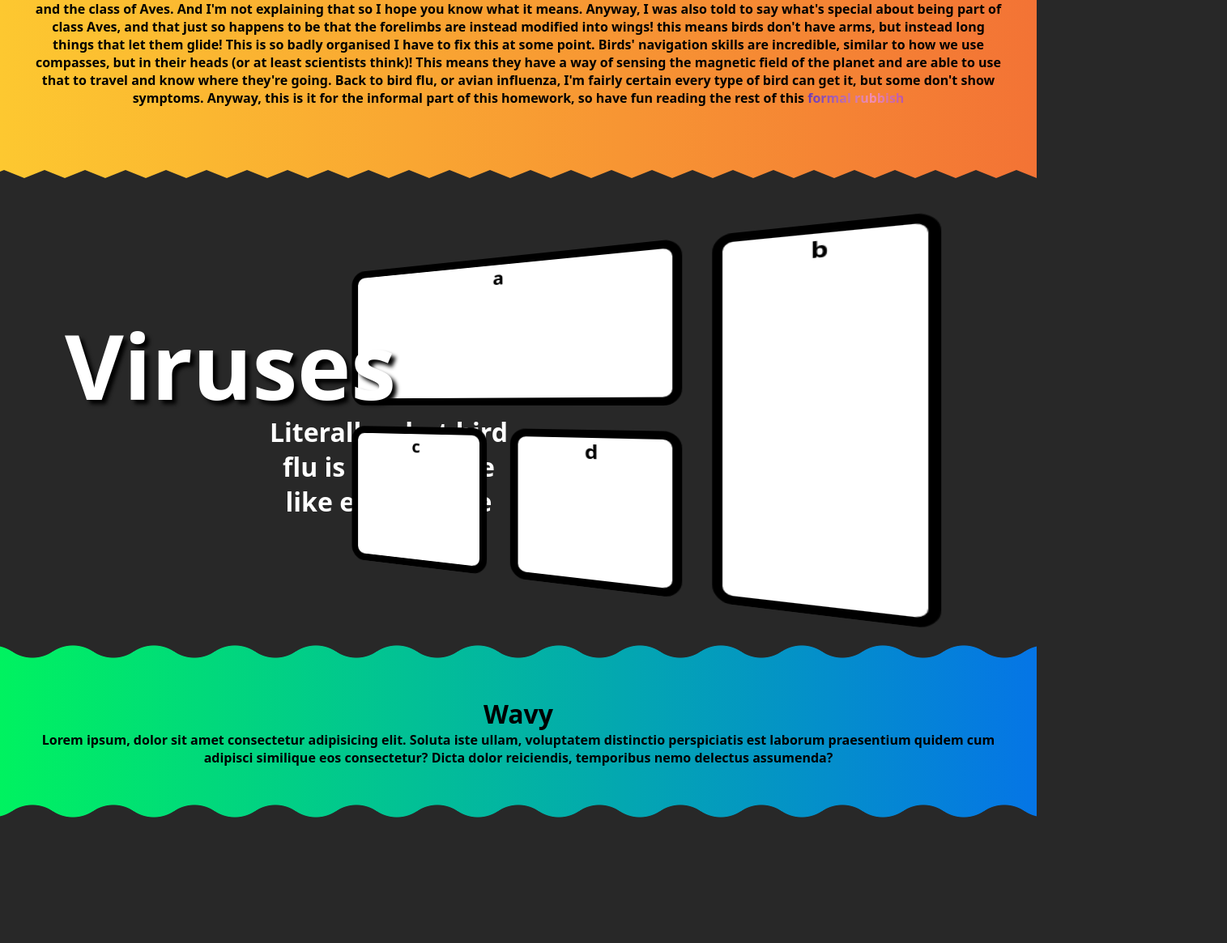
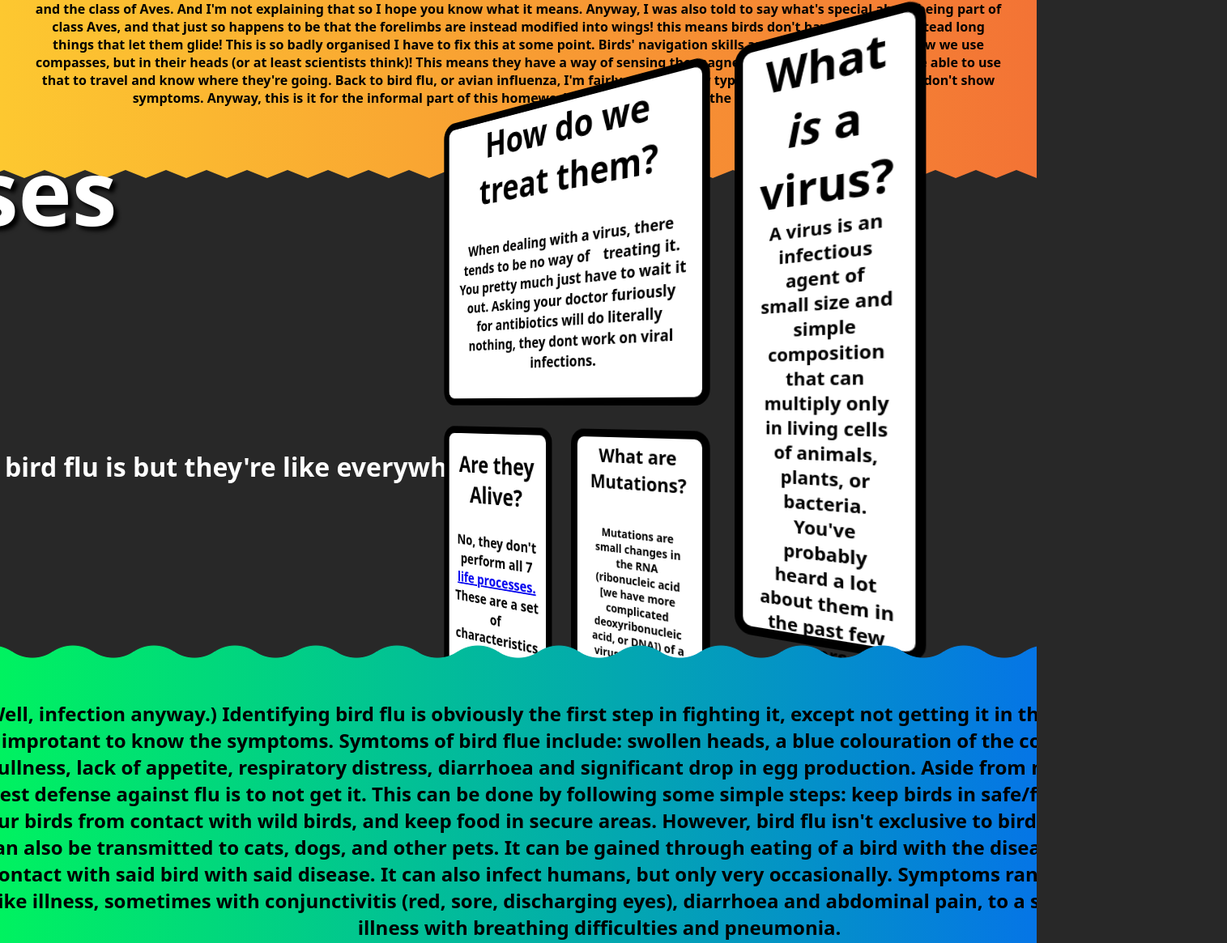
Before and after one commit to FutureShock314/Sci-HW-Bird-Flu, a plain HTML site: page index.html in a window 1280 px wide. Shown: the part 1028-2193 px from the top of the page at 81% size, 1515 px wide, since content can reach past the window. Before the commit the page ends 2055 px from the top, so only its background shows below. Drawn offline with Linux system fonts and the light colour scheme.

Commit message:
finished grid, added infection section, roughly finished site

```diff
--- a/index.html
+++ b/index.html
@@ -95,21 +95,49 @@
                 </p>
                 <div class="card-wrapper">
                     <div class="card-container">
-                        <div class="card card1">
-                            <h3 class="card-title">a</h3>
-                            <p class="card-text"></p>
+                        <div class="card">
+                            <h3 class="card-title">How do we treat them?</h3>
+                            <p class="card-text">
+                                When dealing with a virus, there tends to be no
+                                way of ⠀treating it. You pretty much just have
+                                to wait it out. Asking your doctor furiously for
+                                antibiotics will do literally nothing, they dont
+                                work on viral infections.
+                            </p>
                         </div>
-                        <div class="card card2">
-                            <h3 class="card-title">b</h3>
-                            <p class="card-text"></p>
+                        <div class="card">
+                            <h3 class="card-title">
+                                What <em>is</em> a virus?
+                            </h3>
+                            <p class="card-text">
+                                A virus is an infectious agent of small size and
+                                simple composition that can multiply only in
+                                living cells of animals, plants, or bacteria.
+                                You've probably heard a lot about them in the
+                                past few years.
+                            </p>
                         </div>
-                        <div class="card card3">
-                            <h3 class="card-title">c</h3>
-                            <p class="card-text"></p>
+                        <div class="card">
+                            <h3 class="card-title">Are they Alive?</h3>
+                            <p class="card-text">
+                                No, they don't perform all 7
+                                <a
+                                    href="https://www.twinkl.co.uk/teaching-wiki/seven-life-processes"
+                                    >life processes.</a
+                                >
+                                These are a set of characteristics every living
+                                thing complies to
+                            </p>
                         </div>
-                        <div class="card card4">
-                            <h3 class="card-title">d</h3>
-                            <p class="card-text"></p>
+                        <div class="card">
+                            <h3 class="card-title">What are Mutations?</h3>
+                            <p class="card-text">
+                                Mutations are small changes in the RNA
+                                (ribonucleic acid [we have more complicated
+                                deoxyribonucleic acid, or DNA]) of a virus. They
+                                cause a change in behaviour of it, and generally
+                                immunity.
+                            </p>
                         </div>
                     </div>
                 </div>
@@ -118,13 +146,28 @@
 
         <section class="wavy">
             <div class="wrapper">
-                <h2 class="section-title">Wavy</h2>
+                <h2 class="section-title">Bird Flu</h2>
+                <!-- <h2 class="section-subtitle">(of birds of course)</h2> -->
                 <p class="section-text">
-                    Lorem ipsum, dolor sit amet consectetur adipisicing elit.
-                    Soluta iste ullam, voluptatem distinctio perspiciatis est
-                    laborum praesentium quidem cum adipisci similique eos
-                    consectetur? Dicta dolor reiciendis, temporibus nemo
-                    delectus assumenda?
+                    (Well, infection anyway.) Identifying bird flu is obviously
+                    the first step in fighting it, except not getting it in the
+                    first place, so it's improtant to know the symptoms. Symtoms
+                    of bird flue include: swollen heads, a blue colouration of
+                    the comb and wattles, dullness, lack of appetite,
+                    respiratory distress, diarrhoea and significant drop in egg
+                    production. Aside from noticing these, the best defense
+                    against flu is to not get it. This can be done by following
+                    some simple steps: keep birds in safe/fenced areas, keep
+                    your birds from contact with wild birds, and keep food in
+                    secure areas. However, bird flu isn't exclusive to birds (I
+                    know, right?). It can also be transmitted to cats, dogs, and
+                    other pets. It can be gained through eating of a bird with
+                    the disease, or coming into contact with said bird with said
+                    disease. It can also infect humans, but only very
+                    occasionally. Symptoms range from a mild flu like illness,
+                    sometimes with conjunctivitis (red, sore, discharging eyes),
+                    diarrhoea and abdominal pain, to a severe respiratory
+                    illness with breathing difficulties and pneumonia.
                 </p>
             </div>
         </section>
--- a/style.css
+++ b/style.css
@@ -173,31 +173,6 @@ section {
     transform: rotate(0.5turn);
 }
 
-/* * Wavy */
-
-.wavy {
-    /* mask created with https://css-generators.com/wavy-shapes */
-    background: linear-gradient(to right, #00f260, #0575e6);
-
-    --mask: radial-gradient(45.07px at 50% 62.5px, #000 99%, #0000 101%)
-            calc(50% - 50px) 0/100px 51% repeat-x,
-        radial-gradient(45.07px at 50% -37.5px, #0000 99%, #000 101%) 50% 25px/100px
-            calc(51% - 25px) repeat-x,
-        radial-gradient(
-                45.07px at 50% calc(100% - 62.5px),
-                #000 99%,
-                #0000 101%
-            )
-            calc(50% - 50px) 100%/100px 51% repeat-x,
-        radial-gradient(
-                45.07px at 50% calc(100% + 37.5px),
-                #0000 99%,
-                #000 101%
-            )
-            50% calc(100% - 25px) / 100px calc(51% - 25px) repeat-x;
-    -webkit-mask: var(--mask);
-    mask: var(--mask);
-}
 /* * Dark section(s) */
 
 .dark {
@@ -258,24 +233,115 @@ section {
     border: 10px solid black;
 
     min-height: 175px;
+    max-height: 650px;
 
     align-items: center;
     text-align: center;
+
+    display: grid;
+    grid-template-rows: 1fr 2fr;
+
+    padding-inline: 20px;
+
+    transition: scale ease-in-out 0.3s, box-shadow ease-in-out 0.3s;
+}
+.card:hover {
+    box-shadow: #00f260 0px 0px 10px;
+    scale: 110%;
 }
 .card-title {
     font-weight: bolder;
-    font-size: 1.5rem;
+    font-size: 3rem;
 }
 .card-text {
     font-weight: bold;
+    font-size: 1.25rem;
+    justify-self: center;
 }
-.card1 {
+.card:nth-of-type(1) {
     grid-column: 1 / 3;
 }
-.card2 {
+
+.card:nth-of-type(2) {
     grid-column: 3 / 4;
     grid-row: 1 / 3;
 }
+
+.card:nth-of-type(3) {
+    padding-inline: 10px;
+}
+.card:nth-of-type(3) .card-title {
+    font-size: 2rem;
+}
+.card:nth-of-type(3) .card-text {
+    font-size: 1.25rem;
+}
+
+.card:nth-of-type(4) {
+    grid-template-rows: 0.5fr 2fr;
+}
+.card:nth-of-type(4) .card-title {
+    font-size: 1.5rem;
+}
+.card:nth-of-type(4) .card-text {
+    font-size: 0.9rem;
+}
+
+/* * Wavy */
+
+.wavy {
+    /* mask created with https://css-generators.com/wavy-shapes */
+    background: linear-gradient(to right, #00f260, #0575e6);
+
+    --mask: radial-gradient(45.07px at 50% 62.5px, #000 99%, #0000 101%)
+            calc(50% - 50px) 0/100px 51% repeat-x,
+        radial-gradient(45.07px at 50% -37.5px, #0000 99%, #000 101%) 50% 25px/100px
+            calc(51% - 25px) repeat-x,
+        radial-gradient(
+                45.07px at 50% calc(100% - 62.5px),
+                #000 99%,
+                #0000 101%
+            )
+            calc(50% - 50px) 100%/100px 51% repeat-x,
+        radial-gradient(
+                45.07px at 50% calc(100% + 37.5px),
+                #0000 99%,
+                #000 101%
+            )
+            50% calc(100% - 25px) / 100px calc(51% - 25px) repeat-x;
+    -webkit-mask: var(--mask);
+    mask: var(--mask);
+
+    height: 300px;
+
+    justify-content: center;
+    align-items: center;
+}
+
+.wavy .wrapper {
+    display: grid;
+    grid-template-columns: 200px 1550px;
+
+    justify-content: center;
+    align-items: center;
+}
+
+.wavy .section-title {
+    transform: translateX(-50px) rotate(-90deg);
+
+    font-size: 7rem;
+    text-decoration: underline;
+}
+
+.wavy .section-subtitle {
+    transform: rotate(-90deg);
+}
+
+.wavy .section-text {
+    font-size: 1.5rem;
+}
+
+
 
 @media screen and (max-width: 1300px) {
     .down-arrow {
@@ -295,6 +361,7 @@ section {
         font-size: 7rem;
         transform: translateX(-250px) translateY(100px);
     }
+    .dark .section-text
 
     .dark .wrapper {
         grid-template-columns: 300px 320px;
@@ -304,5 +371,4 @@ section {
     .card-container {
         width: 650px;
     }
-
 }
```
